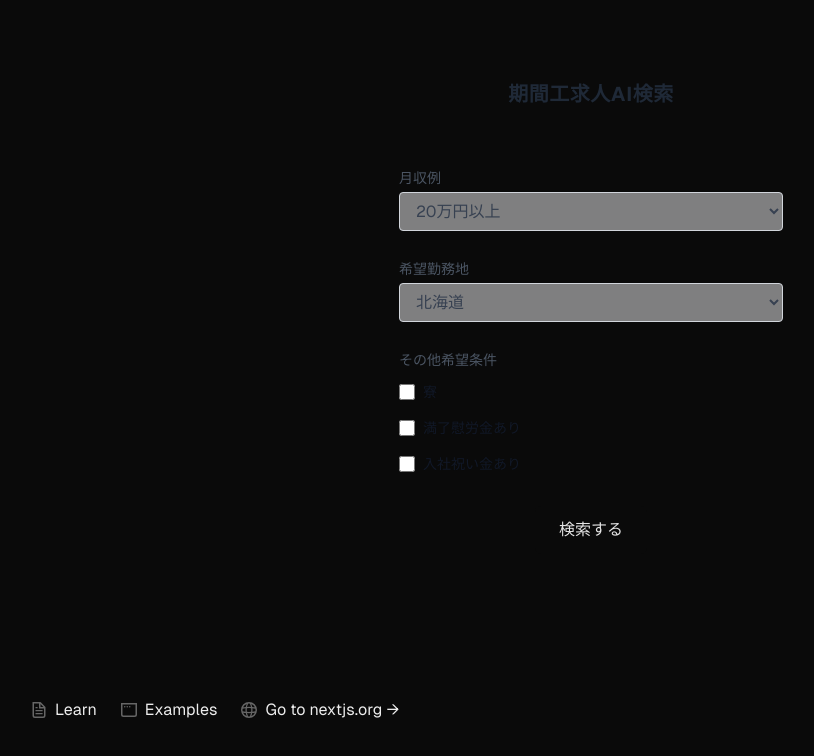
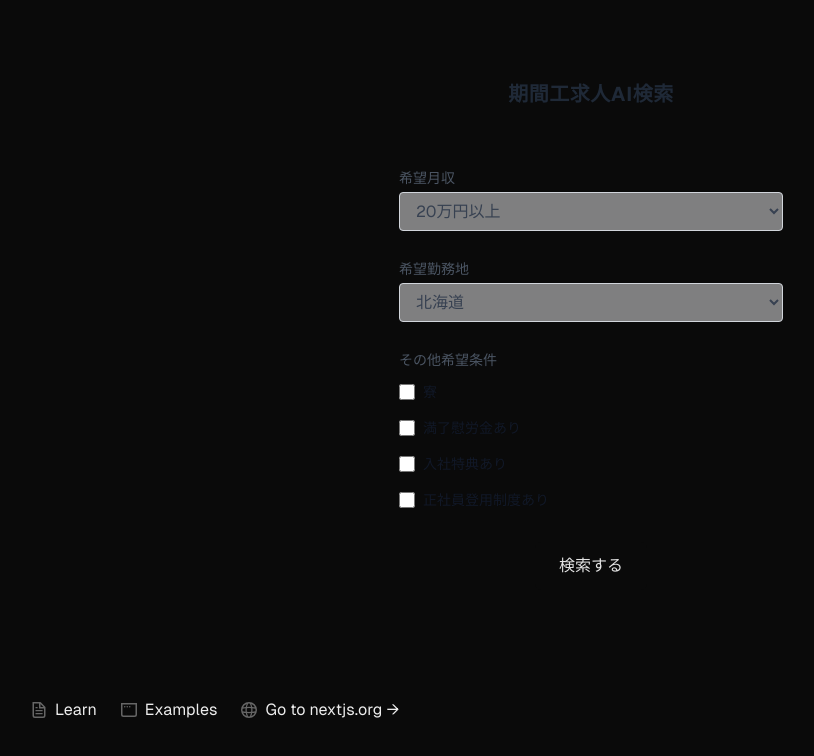
Before and after one commit to ToruShimizu/kikankou-ai, a Next.js app: page / in a window 1280 px wide. Shown: the top 756 px of the page, without its empty margins (49-863 px from the left). Built offline with nearby package versions, Linux system fonts and the light colour scheme.

Commit message:
feat: 選択肢を追加

```diff
--- a/src/app/components/Content.tsx
+++ b/src/app/components/Content.tsx
@@ -10,6 +10,7 @@
 	dormitory: boolean;
 	bounty: boolean;
 	celebrationMoney: boolean;
+	proper: boolean;
 };
 
 export const Content = () => {
--- a/src/app/components/FormContent.tsx
+++ b/src/app/components/FormContent.tsx
@@ -22,7 +22,7 @@
 		<div className="grid gap-6 ">
 			<div>
 				<label htmlFor="salary" className="leading-7 text-sm text-gray-600">
-					月収例
+					希望月収
 				</label>
 				<select
 					id="salary"
@@ -87,7 +87,18 @@
 						{...register("celebrationMoney")}
 					/>
 					<label htmlFor="celebrationMoney" className="ms-2 text-sm font-medium text-gray-900 dark:text-gray-600">
-						入社祝い金あり
+						入社特典あり
+					</label>
+				</div>
+				<div className="flex items-center">
+					<input
+						id="proper"
+						type="checkbox"
+						className="w-4 h-4 text-blue-600 bg-gray-100 border-gray-300 rounded focus:ring-blue-500 dark:focus:ring-blue-600 dark:ring-offset-gray-800 focus:ring-2 dark:bg-gray-700 dark:border-gray-600"
+						{...register("proper")}
+					/>
+					<label htmlFor="proper" className="ms-2 text-sm font-medium text-gray-900 dark:text-gray-600">
+						正社員登用制度あり
 					</label>
 				</div>
 			</div>
```
